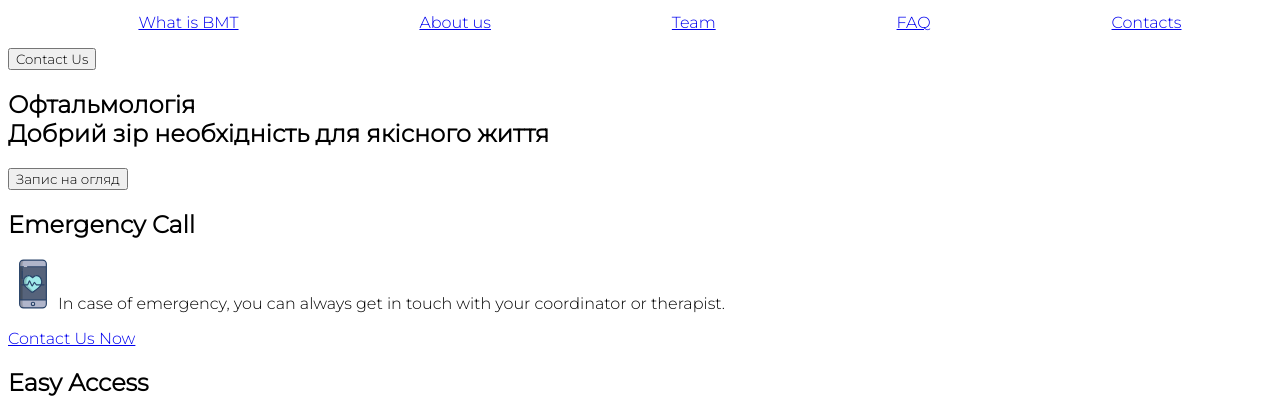
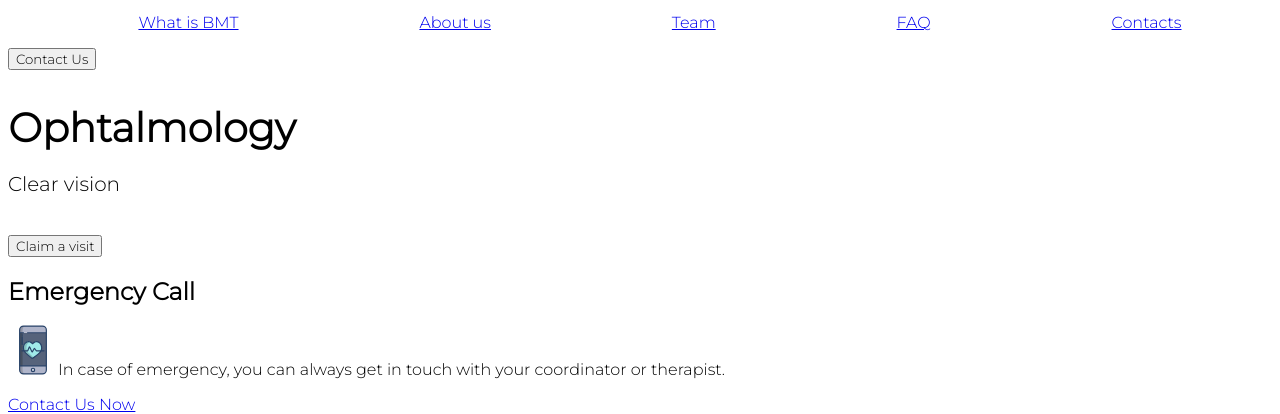
Before and after one commit to marko-fedorenko/ophtalmology, a plain HTML site: page index.html in a window 1280 px wide. Shown: the part 84-498 px from the top of the page. Drawn offline with Linux system fonts and the light colour scheme.

Commit message:
Updated Css

```diff
--- a/css/index.css
+++ b/css/index.css
@@ -18,3 +18,12 @@ nav.header-menu ul {
     flex-direction: row;
     list-style: none;
 }
+h1 {
+    font-size: 40px;
+    font-weight: bold;
+    text-decoration-color: blue;
+}
+h1 .small-h1 {
+    font-size: 20px;
+    font-weight: lighter;
+}
--- a/index.html
+++ b/index.html
@@ -22,14 +22,14 @@
                 <li><a href="#faq">FAQ</a></li>
                 <li><a href="#contact">Contacts</a></li>
             </ul>
-        <button class="#contact">Contact Us</button>
+        <button class="contact">Contact Us</button>
         </nav>
     </header>
     <main>
         <article>
-            <h1>Офтальмологія <br>
-            <span>Добрий зір необхідність для якісного життя</span></h1>
-            <button>Запис на огляд</button>
+            <h1>Оphtalmology <br>
+            <span class="small-h1">Clear vision</span></h1>
+            <button>Claim a visit</button>
 
             <section>
                 <h2>Emergency Call</h2>
```
